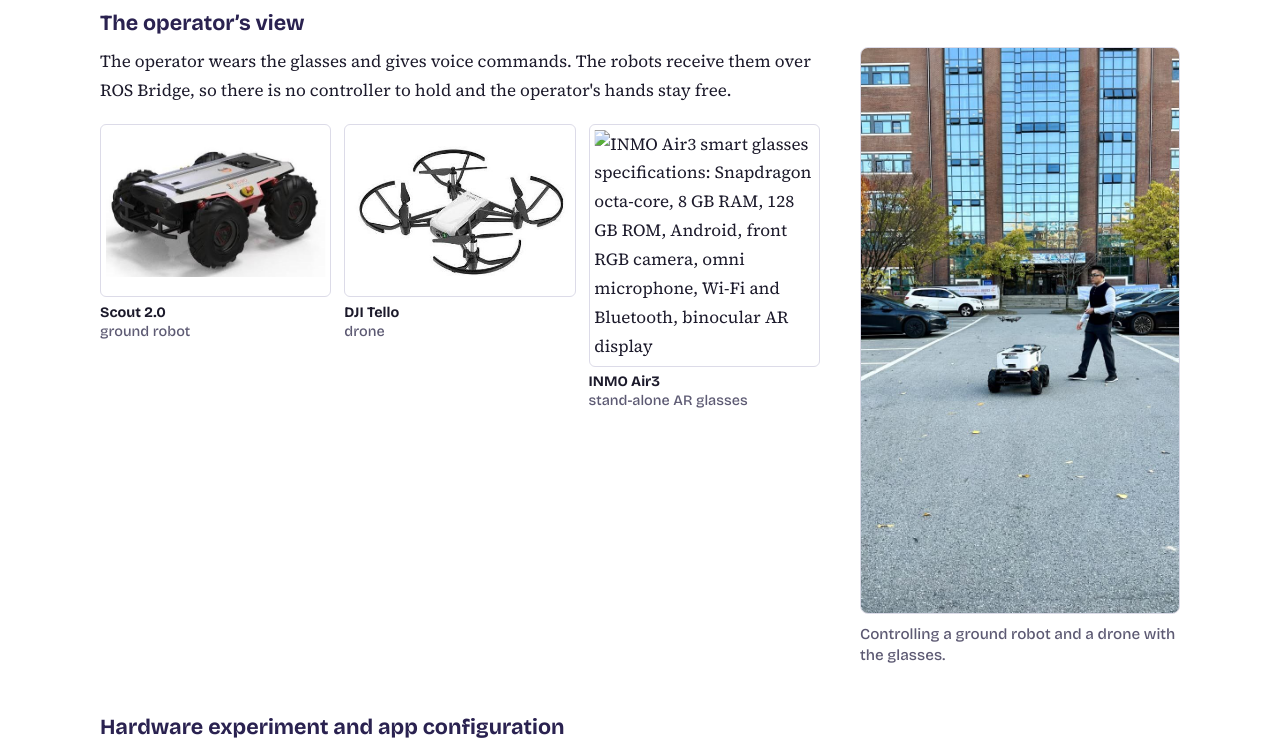
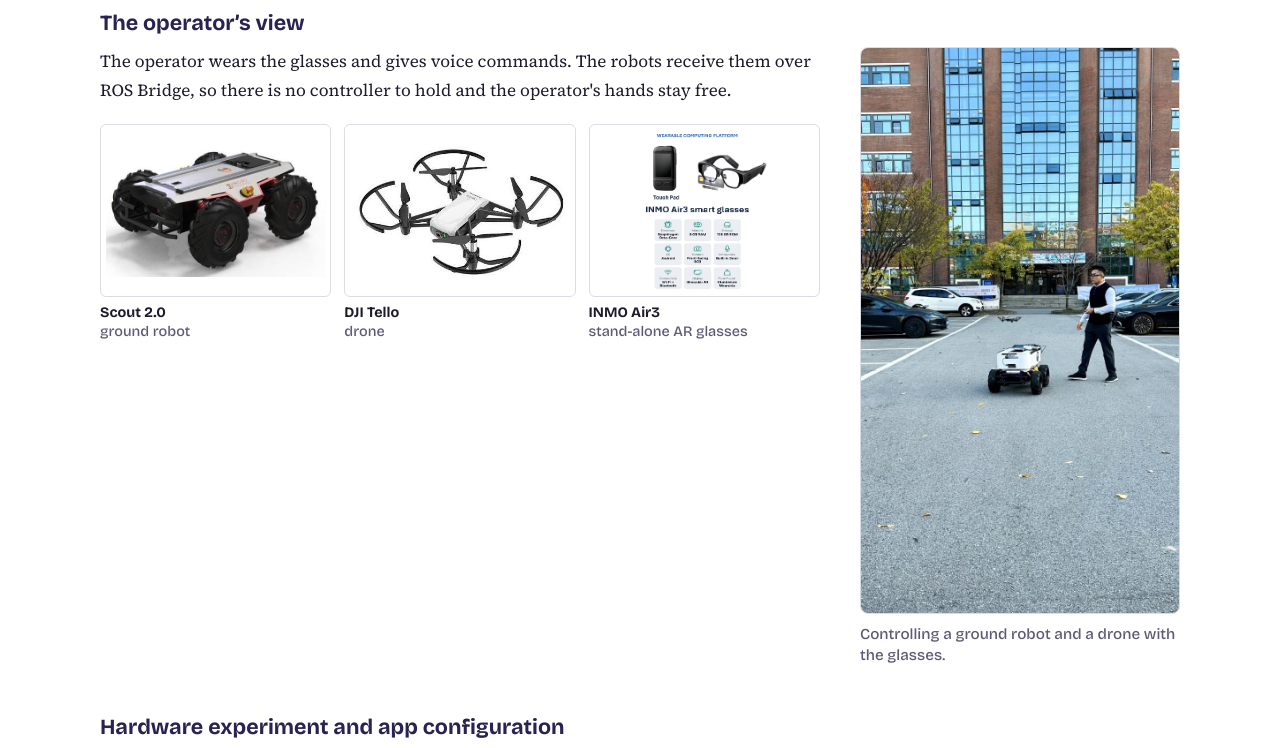
Before and after one commit to HusseinOraby/Eyes_on_robots, a plain HTML site: page index.html in a window 1280 px wide. Shown: the part 3420-4168 px from the top of the page. Drawn offline with nearby package versions, Linux system fonts and the light colour scheme.

Commit message:
Update index.html

```diff
--- a/index.html
+++ b/index.html
@@ -128,7 +128,7 @@
         <div class="gear">
           <figure><img src="static/images/scout-2.jpg" alt="Scout 2.0 ground robot"><figcaption><strong>Scout 2.0</strong><span>ground robot</span></figcaption></figure>
           <figure><img src="static/images/dji-tello.jpg" alt="DJI Tello drone"><figcaption><strong>DJI Tello</strong><span>drone</span></figcaption></figure>
-          <figure><img src="static/images/"glasses-specs.png alt="INMO Air3 smart glasses specifications: Snapdragon octa-core, 8 GB RAM, 128 GB ROM, Android, front RGB camera, omni microphone, Wi-Fi and Bluetooth, binocular AR display"><figcaption><strong>INMO Air3</strong><span>stand-alone AR glasses</span></figcaption></figure>
+          <figure><img src="static/images/glasses-specs.png" alt"="INMO Air3 smart glasses specifications: Snapdragon octa-core, 8 GB RAM, 128 GB ROM, Android, front RGB camera, omni microphone, Wi-Fi and Bluetooth, binocular AR display"><figcaption><strong>INMO Air3</strong><span>stand-alone AR glasses</span></figcaption></figure>
         </div>
       </div>
       <figure class="portrait">
```
